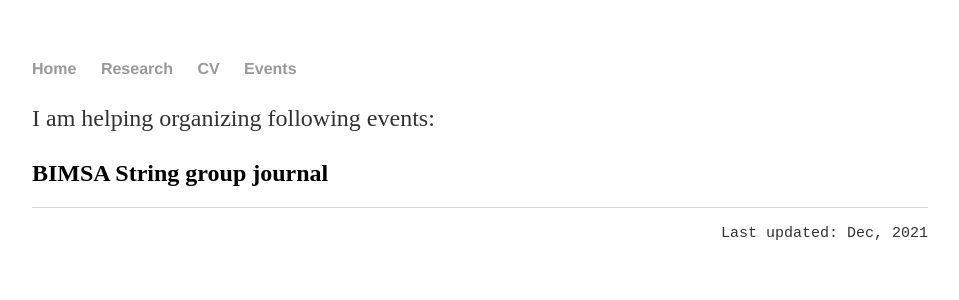
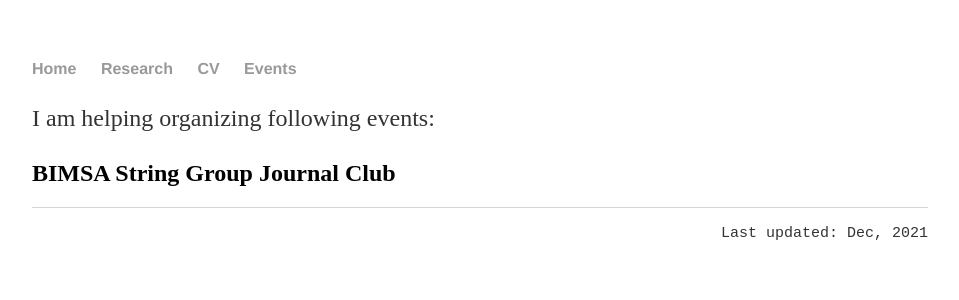
Before and after one commit to hhzou/hhzou.github.io, a Jekyll site: the page built from events/index.html, in a window 1280 px wide. Shown: the top 300 px of the page, without its empty margins (160-1119 px from the left). Built offline with Jekyll 4.4.1, drawn with Linux system fonts in a browser that asks for light colours.

Commit message:
Update index.html

```diff
--- a/events/index.html
+++ b/events/index.html
@@ -6,6 +6,6 @@ title: Hao Zou - Events
 	<p>
 		I am helping organizing following events:
 	</p>
-	<h2>BIMSA String group journal</h2>
+	<h2>BIMSA String Group Journal Club</h2>
 
 </div>
```
